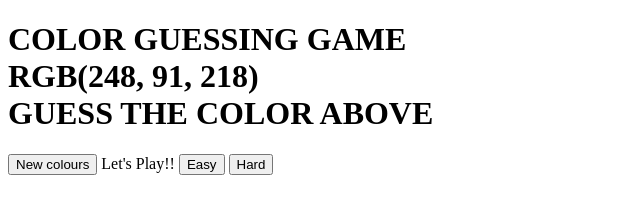
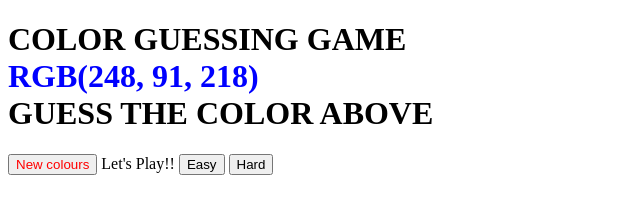
Before and after one commit to ChetanKrishna07/color-guessing-game, a plain HTML site: page index.html in a window 1280 px wide. Shown: the whole page, without its empty margins (0-640 px from the left). Drawn offline with Linux system fonts and the light colour scheme.

Commit message:
linked styles and index

```diff
--- a/index.html
+++ b/index.html
@@ -5,6 +5,7 @@
     <meta charset="UTF-8">
     <meta name="viewport" content="width=device-width, initial-scale=1.0">
     <title>Color Guessing Game</title>
+    <link rel = "stylesheet" href = "./styles.css"
 
 </head>
 
--- a/styles.css
+++ b/styles.css
@@ -0,0 +1,7 @@
+.red-button {
+    color: red;
+}
+
+#rgbColor {
+    color: blue;
+}
```
